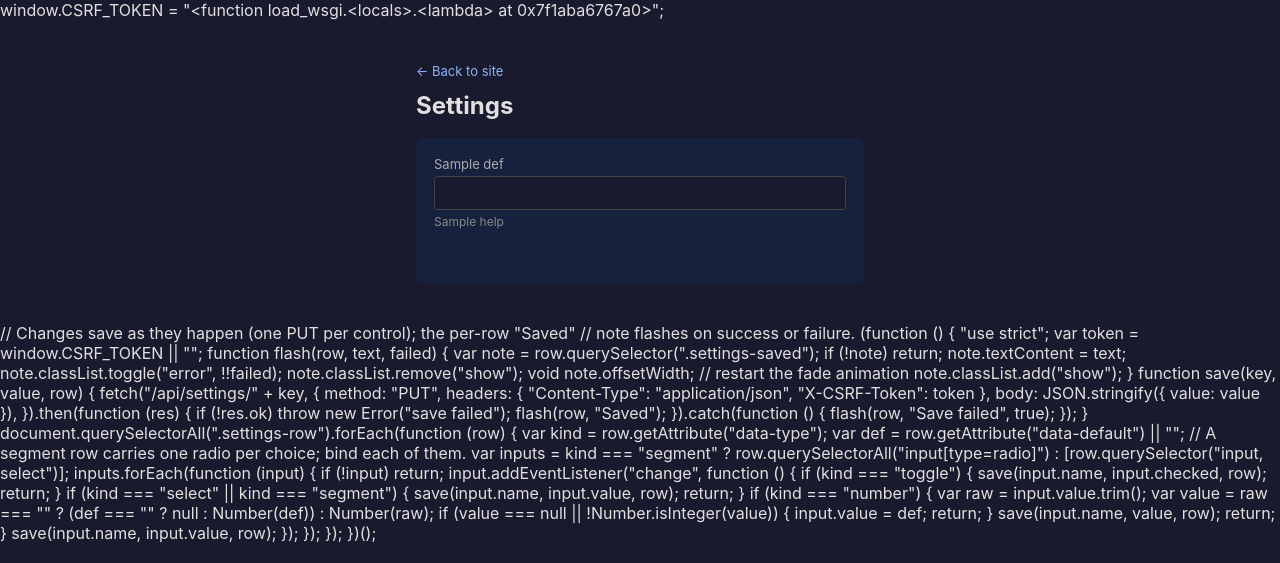
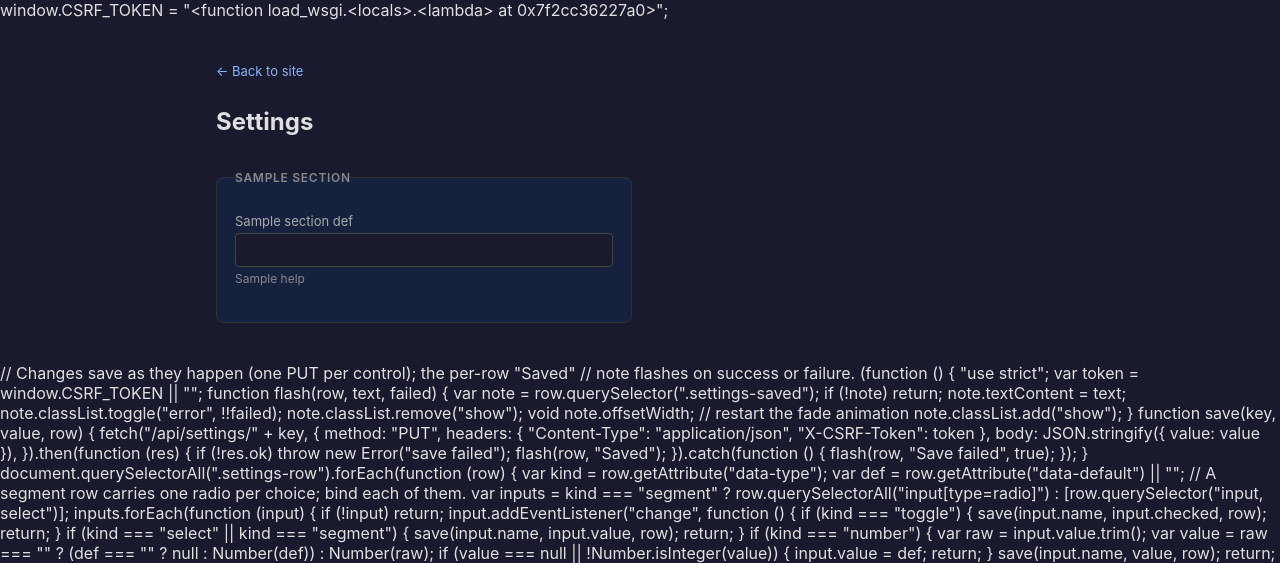
Before and after one commit to Ariavne/rhymes-with-soot, a Python web app: template rhymes_with_soot/templates/settings.html in a window 1280 px wide. Shown: the top 563 px of the page. Run offline with Jinja, Linux system fonts and the light colour scheme; the template is opened without the code that fills it: most values are stand-ins (such as "Sample title", 1, 10 or a date in 2020).

Commit message:
Add admin panel and settings groups

```diff
--- a/rhymes_with_soot/admin/__init__.py
+++ b/rhymes_with_soot/admin/__init__.py
@@ -1,5 +1,11 @@
 """Framework admin: account management for site operators."""
 from functools import wraps
+
+from rhymes_with_soot.admin.panels import (  # noqa: F401
+    AdminPanel,
+    list_admin_panels,
+    register_admin_panel,
+)
 
 # Hooks a site registers for removing a user's data. Each hook is
 # ``purge(username)`` and is called when an admin deletes the user (before
--- a/rhymes_with_soot/static/css/framework.css
+++ b/rhymes_with_soot/static/css/framework.css
@@ -121,6 +121,24 @@ textarea:focus-visible {
 .admin-container h1 {
   margin-bottom: 8px;
   font-size: 24px;
+}
+.admin-panels {
+  display: flex;
+  gap: 8px;
+  margin-bottom: 14px;
+}
+.admin-panel-link {
+  display: inline-block;
+  padding: 5px 12px;
+  border: 1px solid #444;
+  border-radius: 4px;
+  background: #2a2a4a;
+  color: #e0e0e0;
+  font-size: 13px;
+}
+.admin-panel-link:hover {
+  background: #3a3a5a;
+  text-decoration: none;
 }
 .admin-back {
   display: inline-block;
@@ -452,10 +470,27 @@ textarea:focus-visible {
   margin-bottom: 18px;
   font-size: 24px;
 }
-.settings-form {
+.settings-section {
   background: #16213e;
+  border: 1px solid #333;
   border-radius: 8px;
-  padding: 18px;
+  padding: 16px 18px;
+}
+.settings-section + .settings-section,
+.settings-form + .settings-section {
+  margin-top: 16px;
+}
+.settings-section .settings-row:last-child {
+  margin-bottom: 0;
+}
+.settings-section legend {
+  padding: 0;
+  font-size: 12px;
+  font-weight: 600;
+  letter-spacing: 0.06em;
+  text-transform: uppercase;
+  color: #888;
+  margin-bottom: 12px;
 }
 .settings-row {
   margin-bottom: 16px;
@@ -522,6 +557,29 @@ textarea:focus-visible {
   15% { opacity: 1; }
   70% { opacity: 1; }
   100% { opacity: 0; }
+}
+/* The form renders no box of its own, so its sections (and any extra
+   section a site adds after the form) become grid items. */
+@media (min-width: 721px) {
+  .settings-container {
+    max-width: 880px;
+    display: grid;
+    grid-template-columns: repeat(auto-fill, minmax(280px, 1fr));
+    gap: 16px;
+  }
+  .settings-container > p,
+  .settings-container > h1,
+  .settings-container > .login-error,
+  .settings-container > .admin-notice {
+    grid-column: 1 / -1;
+  }
+  .settings-form {
+    display: contents;
+  }
+  .settings-section + .settings-section,
+  .settings-form + .settings-section {
+    margin-top: 0;
+  }
 }
 
 /* Settings dialog — a centered, auto-saving popup listing the site's
--- a/rhymes_with_soot/templates/framework_settings.html
+++ b/rhymes_with_soot/templates/framework_settings.html
@@ -13,7 +13,10 @@
 
     <form method="POST" action="{{ url_for('settings.page') }}" class="settings-form">
         <input type="hidden" name="csrf_token" value="{{ csrf_token }}">
-        {% for d in defs %}
+        {% for section_title, section_defs in sections %}
+        <fieldset class="settings-section">
+            <legend>{{ section_title }}</legend>
+            {% for d in section_defs %}
             {% set current = values.get(d.key, d.default) %}
             <div class="form-group settings-row" data-key="{{ d.key }}"
                  data-type="{{ d.kind }}"
@@ -68,6 +71,8 @@
                 {% endif %}
                 <span class="settings-saved" aria-live="polite"></span>
             </div>
+            {% endfor %}
+        </fieldset>
         {% endfor %}
     </form>
     {# Sites add non-setting page content here (e.g. an import or account section). #}
```
Also changed, not shown: rhymes_with_soot/admin/panels.py (added, +38 -0 lines), rhymes_with_soot/admin/routes.py (+8 -5 lines), rhymes_with_soot/settings.py (+31 -8 lines), rhymes_with_soot/templates/admin.html (+7 -0 lines), tests/test_admin_panels.py (added, +52 -0 lines), 1 other file. Lines whose indentation alone changed are shown as unchanged.
